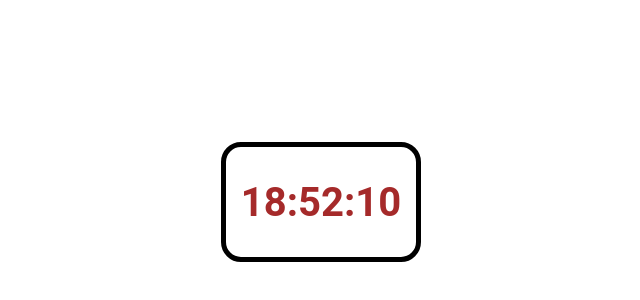
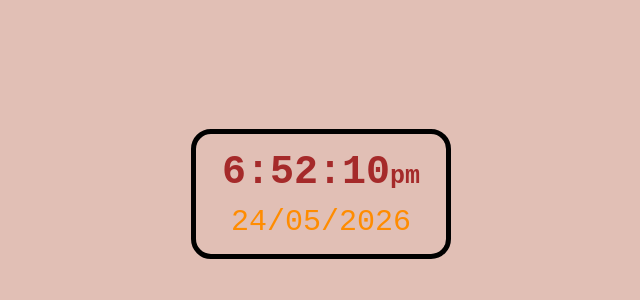
Before and after one commit to a-s-w278/mini-projects, a plain HTML site: page digital-clock/index.html in a window 1280 px wide. Shown: the part 206-506 px from the top of the page, without its empty margins (319-959 px from the left). Drawn offline with Linux system fonts and the light colour scheme.

Commit message:
add date,dynamic background,meridiem support

```diff
--- a/digital-clock/index.html
+++ b/digital-clock/index.html
@@ -5,7 +5,11 @@
         <link rel="stylesheet" href="style.css">
     </head>
     <body>
-        <p class="time">00:00</p>
+        <div class="time-date">
+            <p class="time">00:00</p>
+            <p class="date">00/00/0000</p>
+        </div>
+
         <script src="script.js"></script>
     </body>
 </html>
--- a/digital-clock/script.js
+++ b/digital-clock/script.js
@@ -1,12 +1,44 @@
-let clock=document.querySelector(".time");
-
+let clockjs=document.querySelector(".time");
+let datejs=document.querySelector(".date");
 function updateclock()
 {
     let time=new Date();
-    let hour=String(time.getHours()).padStart(2,"0");
+    let hour=time.getHours()
     let min=String(time.getMinutes()).padStart(2,"0");
     let sec=String(time.getSeconds()).padStart(2,"0");
-    clock.textContent=`${hour}:${min}:${sec}`;
+    let date=String(time.getDate()).padStart(2,"0");
+    let month=String(time.getMonth()+1).padStart(2,"0");
+    let year=String(time.getFullYear());
+    let displayhour;
+    let meridiem;
+    if(hour>=12)
+    {
+        displayhour=hour%12;
+        meridiem="pm";
+    }
+    else
+    {
+        displayhour=String(hour).padStart(2,"0");
+        meridiem="am";
+    }
+    if(displayhour===0)
+    {
+        displayhour=12;
+    }
+    clockjs.innerHTML=`${displayhour}:${min}:${sec}<span class="meridiem">${meridiem}</span>`;
+    datejs.textContent=`${date}/${month}/${year}`;
+    if(hour>=5 && hour<12)
+    {
+        document.body.style.background="#d9eaf3";
+    }
+    else if(hour>=12 && hour<19)
+    {
+        document.body.style.background="#e1bfb5";
+    }
+    else
+    {
+        document.body.style.background="gray";
+    }
 }
 setInterval(updateclock,1000);
 updateclock();
--- a/digital-clock/style.css
+++ b/digital-clock/style.css
@@ -1,24 +1,39 @@
-.time
-{
-    display:flex;
-    justify-content:center;
-    align-items:center;
-    height:70px;
-    width:150px;
-    border-width:5px;
-    border-color:black;
-    color:brown;
-    padding:20px;
-    border-style:solid;
-    border-radius:20px;
-    font-family:roboto;
-    font-weight:bold;
-    font-size:40px;
-}
 body
 {
+    margin:0;
     display:flex;
     justify-content:center;
     align-items:center;
     height:100vh;
 }
+.time-date
+{
+    display:flex;
+    flex-direction:column;
+    justify-content:center;
+    align-items:center;
+    height:120px;
+    width:250px;
+    border: 5px solid black;
+    border-radius:20px;
+    gap:10px;
+}
+.time
+{
+    margin:0;
+    color:brown;
+    font-family:monospace;
+    font-weight:bold;
+    font-size:40px;
+}
+.meridiem
+{
+    font-size:25px;
+}
+.date
+{
+    margin:0;
+    color:darkorange;
+    font-family:monospace;
+    font-size:30px;
+}
```
